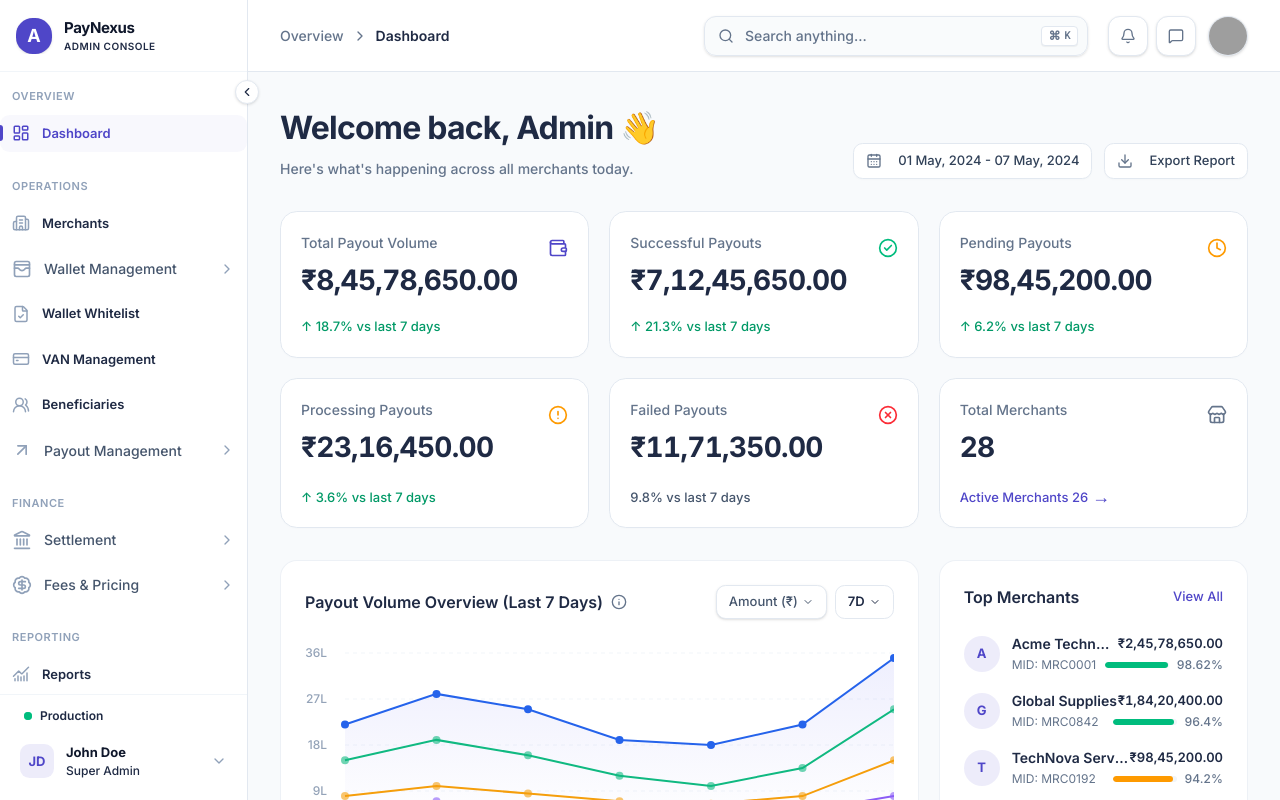
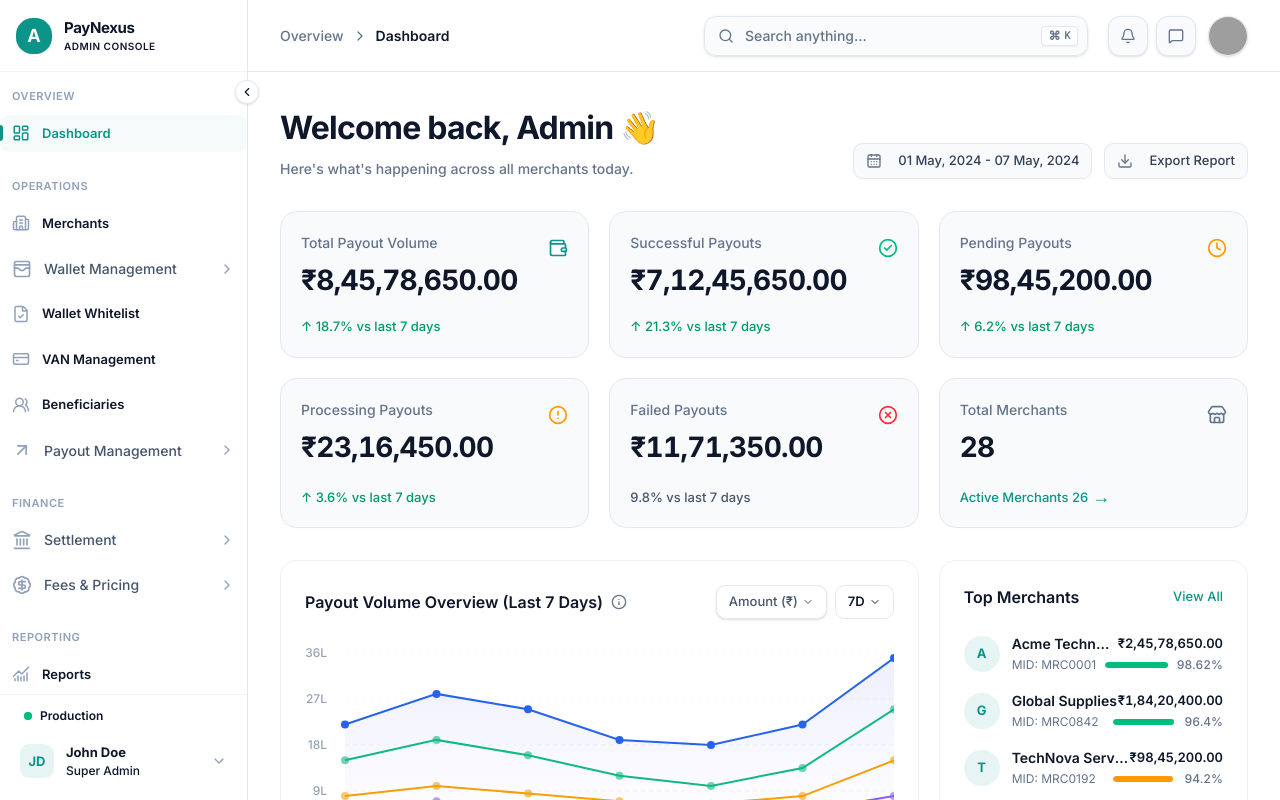
Before and after one commit to 0xkid-root/payoutClone, a Next.js app: page /dashboard in a window 1280 px wide. Built offline with nearby package versions, Linux system fonts and the light colour scheme; grey boxes are pictures that could not be loaded.

Commit message:
feat(theme): update globals.css with complete light and dark design tokens

```diff
--- a/src/app/globals.css
+++ b/src/app/globals.css
@@ -7,9 +7,11 @@
 @theme inline {
   --color-background: var(--background);
   --color-foreground: var(--foreground);
+
   --font-sans: var(--font-sans);
   --font-mono: var(--font-geist-mono);
   --font-heading: var(--font-sans);
+
   --color-sidebar-ring: var(--sidebar-ring);
   --color-sidebar-border: var(--sidebar-border);
   --color-sidebar-accent-foreground: var(--sidebar-accent-foreground);
@@ -18,31 +20,48 @@
   --color-sidebar-primary: var(--sidebar-primary);
   --color-sidebar-foreground: var(--sidebar-foreground);
   --color-sidebar: var(--sidebar);
+
   --color-chart-5: var(--chart-5);
   --color-chart-4: var(--chart-4);
   --color-chart-3: var(--chart-3);
   --color-chart-2: var(--chart-2);
   --color-chart-1: var(--chart-1);
+
   --color-ring: var(--ring);
   --color-input: var(--input);
   --color-border: var(--border);
   --color-destructive: var(--destructive);
+
   --color-accent-foreground: var(--accent-foreground);
   --color-accent: var(--accent);
+
   --color-muted-foreground: var(--muted-foreground);
   --color-muted: var(--muted);
+
   --color-secondary-foreground: var(--secondary-foreground);
   --color-secondary: var(--secondary);
+
   --color-primary-foreground: var(--primary-foreground);
   --color-primary: var(--primary);
+
   --color-popover-foreground: var(--popover-foreground);
   --color-popover: var(--popover);
+
   --color-card-foreground: var(--card-foreground);
   --color-card: var(--card);
+
   --color-success: var(--success);
+  --color-success-foreground: var(--success-foreground);
+
   --color-danger: var(--danger);
+  --color-danger-foreground: var(--danger-foreground);
+
   --color-warning: var(--warning);
+  --color-warning-foreground: var(--warning-foreground);
+
   --color-info: var(--info);
+  --color-info-foreground: var(--info-foreground);
+
   --radius-sm: calc(var(--radius) * 0.6);
   --radius-md: calc(var(--radius) * 0.8);
   --radius-lg: var(--radius);
@@ -52,96 +71,153 @@
   --radius-4xl: calc(var(--radius) * 2.6);
 }
 
+/* ================================
+   LIGHT THEME
+================================ */
+
 :root {
-  --background: #FFFFFF;
-  --foreground: #1F2A44;
+  --background: #F8FAFC;
+  --foreground: #0F172A;
+
   --card: #FFFFFF;
-  --card-foreground: #1F2A44;
+  --card-foreground: #0F172A;
+
   --popover: #FFFFFF;
-  --popover-foreground: #1F2A44;
-  --primary: #4F46C8;
+  --popover-foreground: #0F172A;
+
+  --primary: #0D9488;
   --primary-foreground: #FFFFFF;
-  --secondary: #64748B;
-  --secondary-foreground: #FFFFFF;
+
+  --secondary: #E2E8F0;
+  --secondary-foreground: #0F172A;
+
   --muted: #F1F5F9;
   --muted-foreground: #64748B;
-  --accent: #F1F5F9;
-  --accent-foreground: #1F2A44;
+
+  --accent: #E2E8F0;
+  --accent-foreground: #0F172A;
+
   --destructive: #DC2626;
+
   --border: #E2E8F0;
   --input: #E2E8F0;
-  --ring: #4F46C8;
+  --ring: #14B8A6;
 
   --success: #16A34A;
+  --success-foreground: #FFFFFF;
+
   --danger: #DC2626;
+  --danger-foreground: #FFFFFF;
+
   --warning: #D97706;
-  --info: #2563EB;
+  --warning-foreground: #FFFFFF;
 
-  --chart-1: oklch(0.87 0 0);
-  --chart-2: oklch(0.556 0 0);
-  --chart-3: oklch(0.439 0 0);
-  --chart-4: oklch(0.371 0 0);
-  --chart-5: oklch(0.269 0 0);
+  --info: #0284C7;
+  --info-foreground: #FFFFFF;
+
+  /* Charts */
+  --chart-1: #14B8A6;
+  --chart-2: #38BDF8;
+  --chart-3: #22C55E;
+  --chart-4: #F59E0B;
+  --chart-5: #EF4444;
+
   --radius: 0.75rem;
 
-  --sidebar: #F8FAFC;
-  --sidebar-foreground: #1F2A44;
-  --sidebar-primary: #4F46C8;
+  /* Sidebar */
+  --sidebar: #FFFFFF;
+  --sidebar-foreground: #0F172A;
+  --sidebar-primary: #0D9488;
   --sidebar-primary-foreground: #FFFFFF;
-  --sidebar-accent: #E2E8F0;
-  --sidebar-accent-foreground: #1F2A44;
+  --sidebar-accent: #F0FDFA;
+  --sidebar-accent-foreground: #0F766E;
   --sidebar-border: #E2E8F0;
-  --sidebar-ring: #4F46C8;
+  --sidebar-ring: #14B8A6;
 }
+
+/* ================================
+   DARK THEME
+================================ */
 
 .dark {
   --background: #0B1220;
   --foreground: #F8FAFC;
+
   --card: #111C2E;
   --card-foreground: #F8FAFC;
+
   --popover: #111C2E;
   --popover-foreground: #F8FAFC;
+
   --primary: #14B8A6;
   --primary-foreground: #FFFFFF;
+
   --secondary: #334155;
   --secondary-foreground: #F8FAFC;
+
   --muted: #1E293B;
   --muted-foreground: #94A3B8;
+
   --accent: #172A3D;
   --accent-foreground: #F8FAFC;
+
   --destructive: #EF4444;
+
   --border: #243247;
-  --input: #243247;
+  --input: #1A273A;
   --ring: #14B8A6;
 
   --success: #22C55E;
+  --success-foreground: #FFFFFF;
+
   --danger: #EF4444;
+  --danger-foreground: #FFFFFF;
+
   --warning: #F59E0B;
+  --warning-foreground: #FFFFFF;
+
   --info: #38BDF8;
+  --info-foreground: #FFFFFF;
 
-  --chart-1: oklch(0.87 0 0);
-  --chart-2: oklch(0.556 0 0);
-  --chart-3: oklch(0.439 0 0);
-  --chart-4: oklch(0.371 0 0);
-  --chart-5: oklch(0.269 0 0);
+  /* Charts */
+  --chart-1: #14B8A6;
+  --chart-2: #38BDF8;
+  --chart-3: #22C55E;
+  --chart-4: #F59E0B;
+  --chart-5: #EF4444;
+
+  --radius: 0.75rem;
+
+  /* ================================
+     DARK SIDEBAR
+  ================================= */
 
   --sidebar: #080F1C;
   --sidebar-foreground: #E2E8F0;
+
   --sidebar-primary: #14B8A6;
   --sidebar-primary-foreground: #FFFFFF;
+
   --sidebar-accent: #122235;
   --sidebar-accent-foreground: #F8FAFC;
+
   --sidebar-border: #1E2B3D;
   --sidebar-ring: #14B8A6;
 }
+
+/* ================================
+   BASE
+================================ */
 
 @layer base {
   * {
     @apply border-border outline-ring/50;
   }
+
   body {
     @apply bg-background text-foreground;
   }
+
   html {
     @apply font-sans;
   }
```
